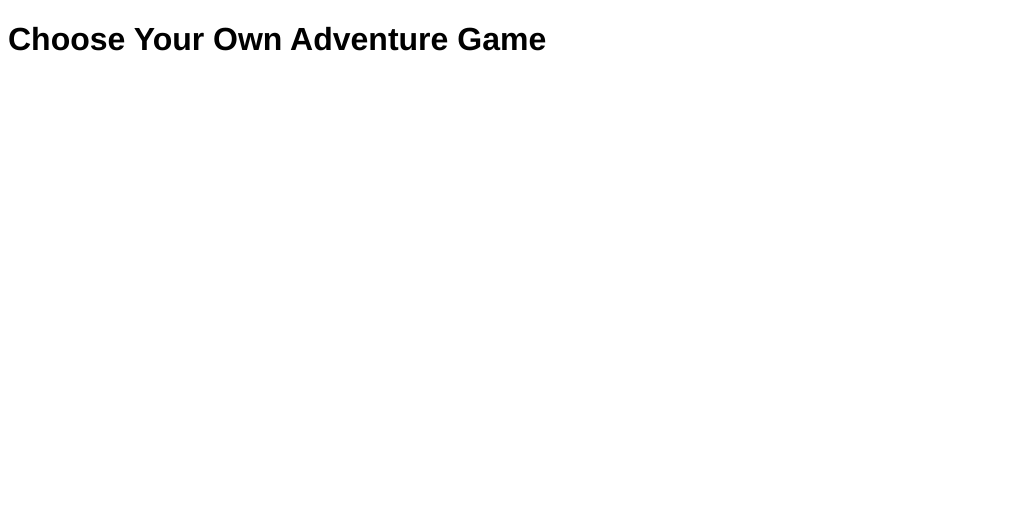
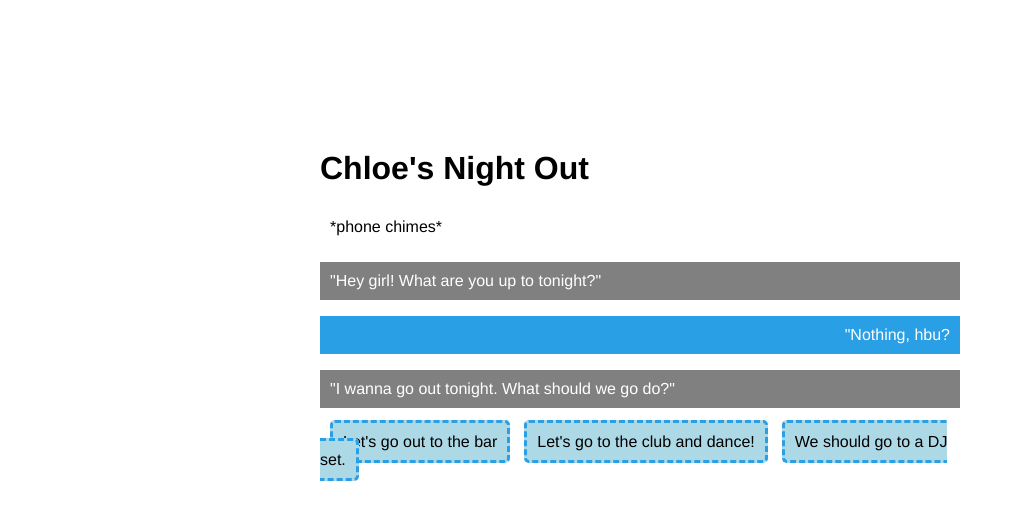
Before and after one commit to jmenard-sfsu/chooseyourownadventure-228, a plain HTML site: page index.html in a window 1280 px wide. Shown: the whole page, without its empty margins (0-1014 px from the left). Drawn offline with Linux system fonts and the light colour scheme.

Commit message:
Progress made on branch main

```diff
--- a/index.html
+++ b/index.html
@@ -7,5 +7,17 @@
 </head>
 
 <body>
-    <h1>Choose Your Own Adventure Game</h1>
+    <h1>Chloe's Night Out</h1>
+
+    <p>*phone chimes*</p>
+    <p id="greybubble">"Hey girl! What are you up to tonight?"</p>
+    <p id="bluebubble">"Nothing, hbu?</p>
+    <p id="greybubble">"I wanna go out tonight. What should we go do?"</p>
+
+    <div>
+        <a href="./bar/bar1.html">Let's go out to the bar</a>
+        <a href="./club/club1.html">Let's go to the club and dance!</a>
+        <a href="./djset/dj1.html">We should go to a DJ set.</a>
+    </div>
+
 </body>
--- a/style.css
+++ b/style.css
@@ -1,3 +1,44 @@
+body {
+    width: 50%;
+    margin: auto;
+    margin-top: 150px
+}
+
 h1 {
-    font-family: Helvetica, sans-serif
+    font-family: Helvetica, sans-serif;
+    font-weight: bold;
 }
+
+p {
+    font-family: Helvetica, sans-serif;
+    padding: 10px;
+}
+
+#greybubble {
+    background: grey;
+    color: white;
+}
+
+#bluebubble {
+    background: #299FE6;
+    color: white;
+    text-align: right;
+}
+
+a {
+    background: lightblue;
+    border: #299FE6;
+    border-radius: 5px;
+    border-style: dashed;
+    padding: 10px;
+    font-family: Helvetica, sans-serif;
+    text-decoration: none;
+    color: black;
+    margin-left: 10px;
+}
+
+div {
+    margin-top: 25px;
+    margin-left: auto;
+    width: fit-content;
+}
```
Also changed, not shown: bar/bar1.html (added), club/club1.html (added), djset/djset1.html (added).
